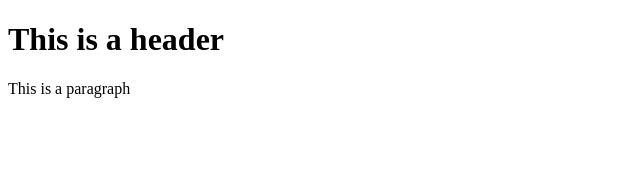
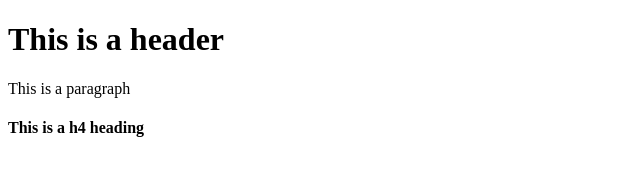
Before and after one commit to AmbidiHarshavardhan/Git-check, a plain HTML site: page index.html in a window 1280 px wide. Shown: the whole page, without its empty margins (0-640 px from the left). Drawn offline with Linux system fonts and the light colour scheme.

Commit message:
Fourth commit

```diff
--- a/index.html
+++ b/index.html
@@ -6,5 +6,6 @@
     <body>
         <h1>This is a header</h1>
         <p>This is a paragraph</p>
+        <h4>This is a h4 heading</h4>
     </body>
 </html>
```
Also changed, not shown: 1 other file.
